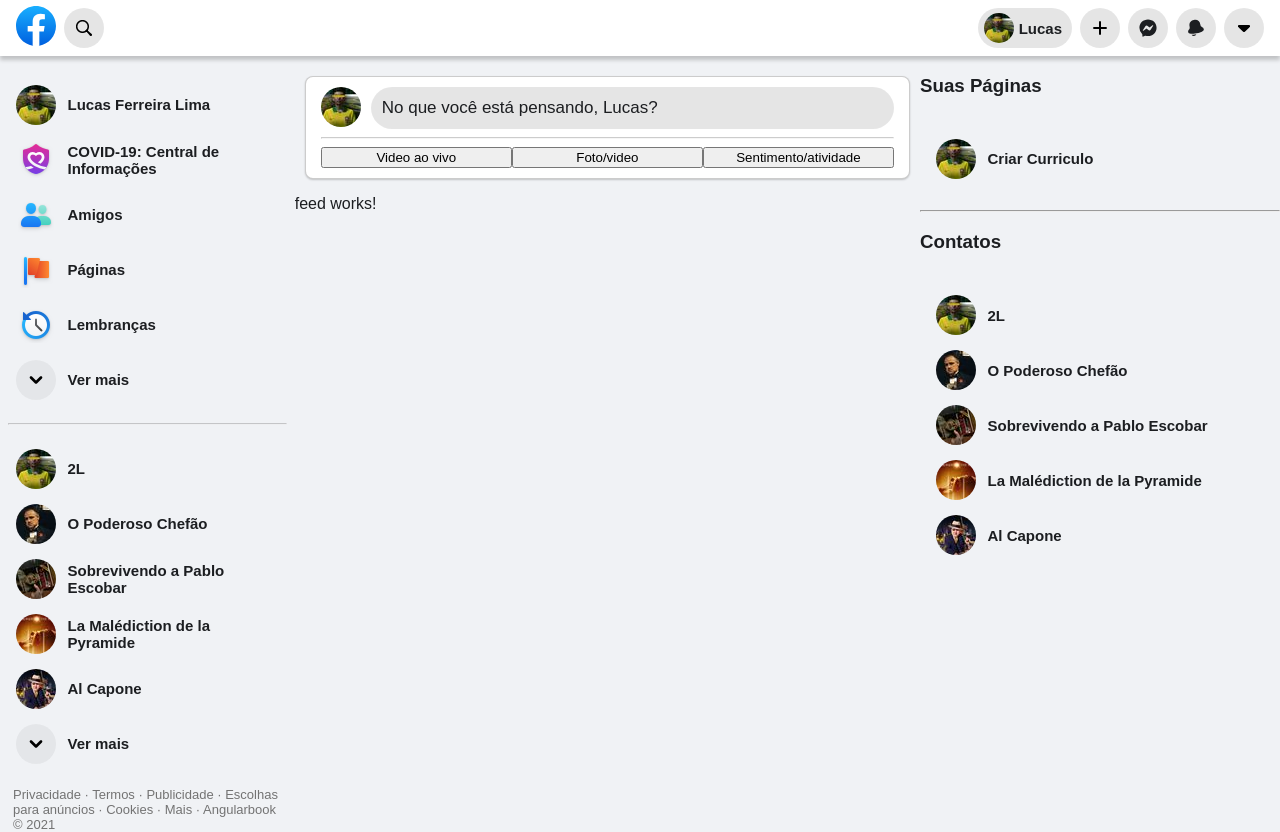
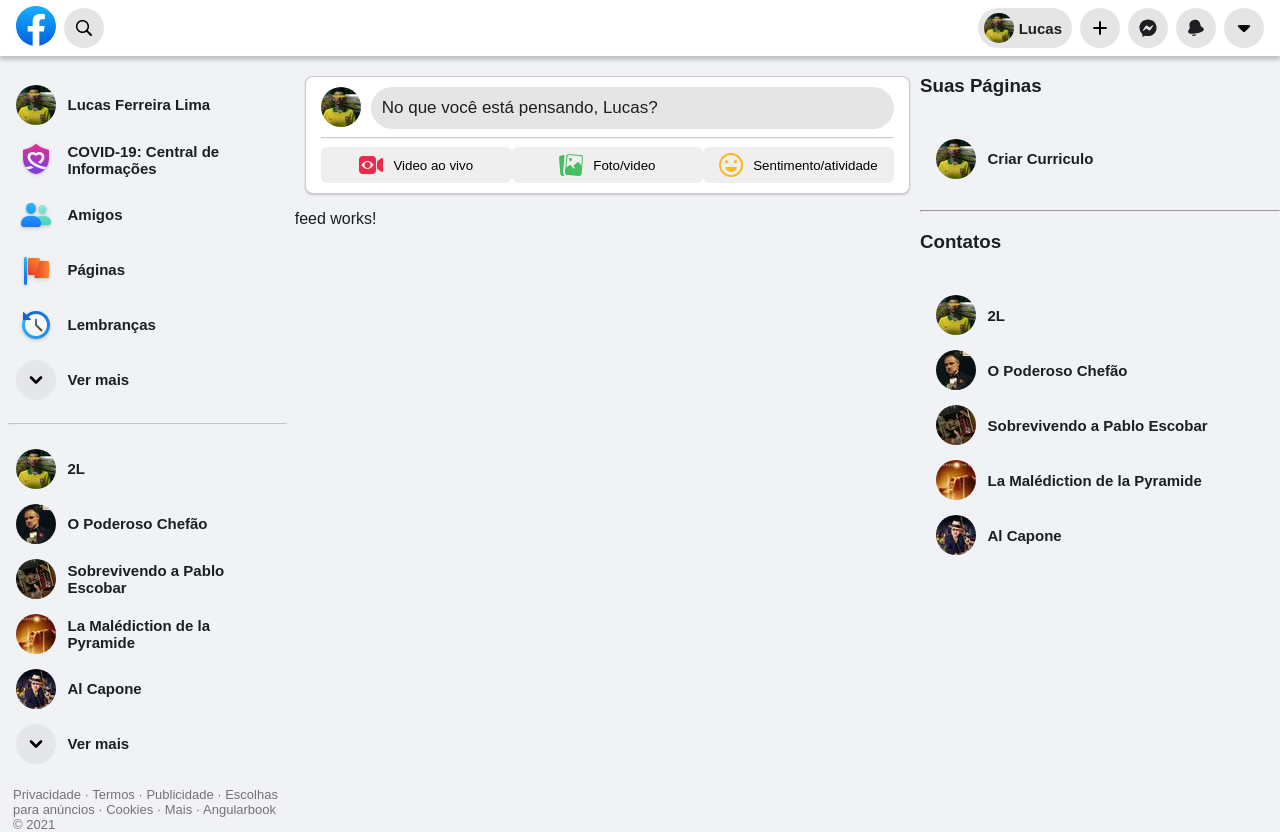
Before and after one commit to lucasferreiralimax/angularbook-new, an Angular app: page / in a window 1280 px wide. Built offline with nearby package versions, Linux system fonts and the light colour scheme.

Commit message:
adjustment icons in post-actions

```diff
--- a/src/app/components/post/post.component.html
+++ b/src/app/components/post/post.component.html
@@ -6,13 +6,22 @@
   <hr>
   <ul class="post-actions">
     <li>
-      <button class="item">Video ao vivo</button>
+      <button class="item">
+        <i class="icon live"></i>
+        <span>Video ao vivo</span>
+      </button>
     </li>
     <li>
-      <button class="item">Foto/video</button>
+      <button class="item">
+        <i class="icon midia"></i>
+        <span>Foto/video</span>
+      </button>
     </li>
     <li>
-      <button class="item">Sentimento/atividade</button>
+      <button class="item">
+        <i class="icon happy"></i>
+        <span>Sentimento/atividade</span>
+      </button>
     </li>
   </ul>
 </section>
--- a/src/app/components/post/post.component.scss
+++ b/src/app/components/post/post.component.scss
@@ -40,4 +40,19 @@
   li, .item {
     width: 100%;
   }
+  .item {
+    display: flex;
+    justify-content: center;
+    align-items: center;
+    border: 0;
+    padding: 6px;
+    cursor: pointer;
+    border-radius: 6px;
+    &:hover {
+      background: rgba(0,0,0,.1);
+    }
+    .icon {
+      margin-right: 10px;
+    }
+  }
 }
--- a/src/styles.scss
+++ b/src/styles.scss
@@ -118,6 +118,15 @@
 .preferences { background-position: 0 -461px; }
 .page { background-position: 0 -125px; }
 
+.live, .midia, .happy {
+  background-image: url("assets/sprite_6.png");
+  height: 24px;
+  width: 24px;
+}
+.live { background-position: 0 -25px; }
+.midia { background-position: 0 -325px; }
+.happy { background-position: 0 -100px; }
+
 .list {
   list-style: none;
   margin: 0;
```
Also changed, not shown: src/assets/sprite_6.png (added).
